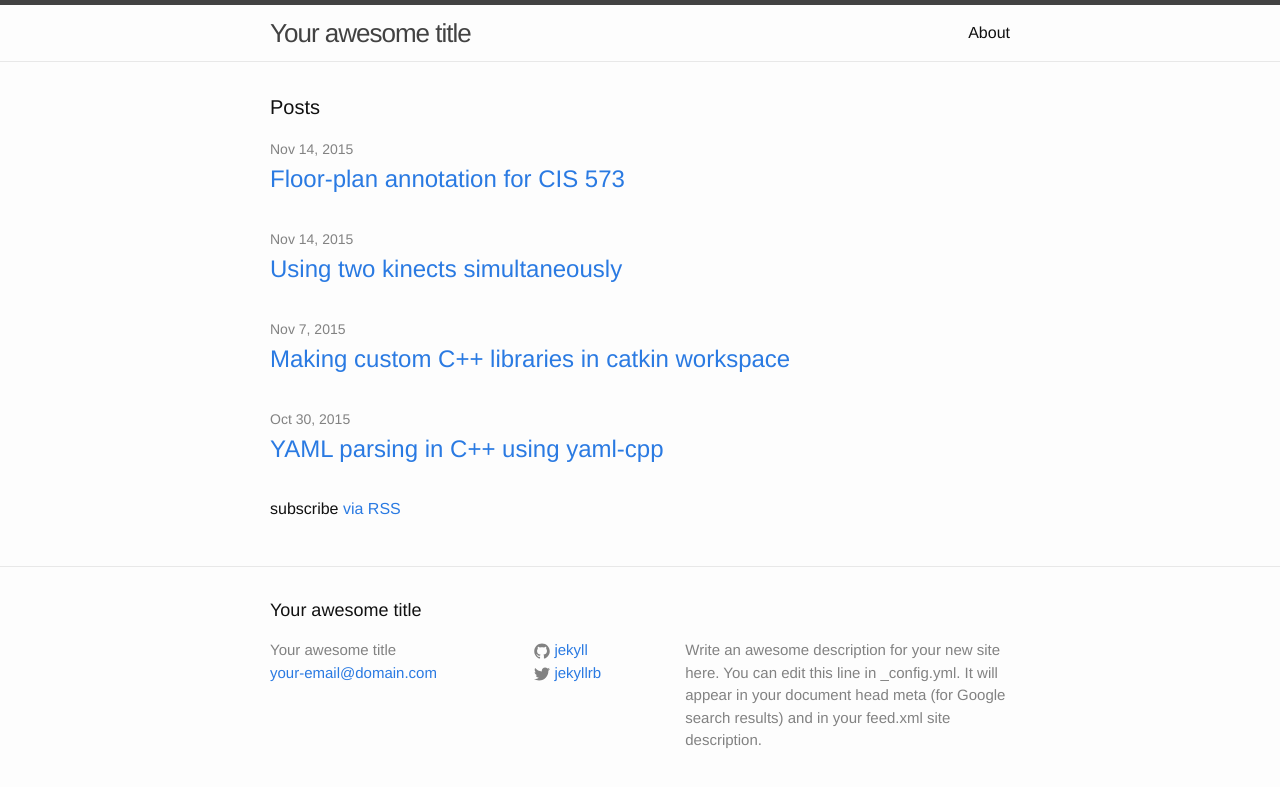
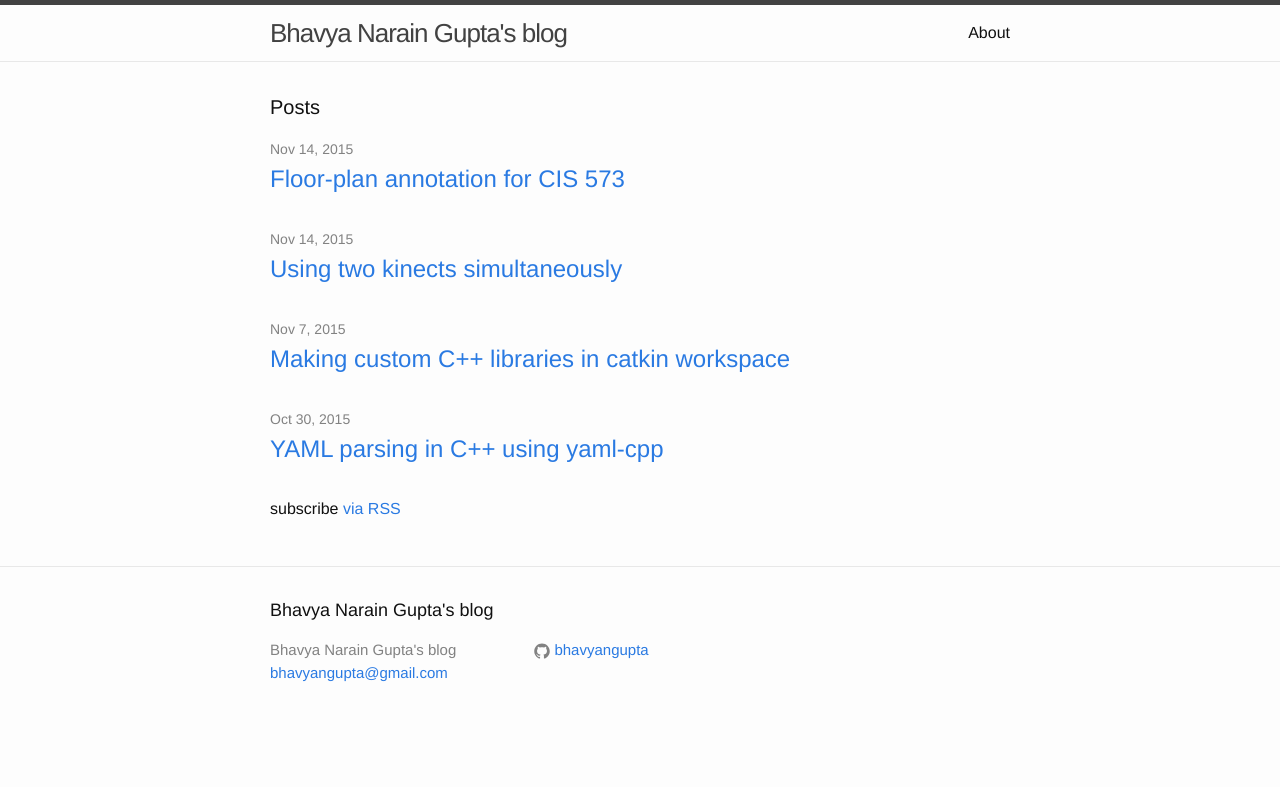
Before and after one commit to bhavyangupta/bhavyangupta.github.io, a Jekyll site: the page built from index.html, in a window 1280 px wide. Shown: the top 787 px of the page. Built offline with Jekyll 4.4.1, drawn with Linux system fonts in a browser that asks for light colours.

Commit message:
Customize config.yaml. Add title, email. Remove description

```diff
--- a/_config.yml
+++ b/_config.yml
@@ -6,16 +6,13 @@
 # 'jekyll serve'. If you change this file, please restart the server process.
 
 # Site settings
-title: Your awesome title
-email: your-email@domain.com
-description: > # this means to ignore newlines until "baseurl:"
-  Write an awesome description for your new site here. You can edit this
-  line in _config.yml. It will appear in your document head meta (for
-  Google search results) and in your feed.xml site description.
+title: Bhavya Narain Gupta's blog
+email: bhavyangupta@gmail.com
+# description: > # this means to ignore newlines until "baseurl:"
 baseurl: "" # the subpath of your site, e.g. /blog
 url: "http://yourdomain.com" # the base hostname & protocol for your site
-twitter_username: jekyllrb
-github_username:  jekyll
+#twitter_username: jekyllrb
+github_username:  bhavyangupta
 
 # Build settings
 markdown: kramdown
```
